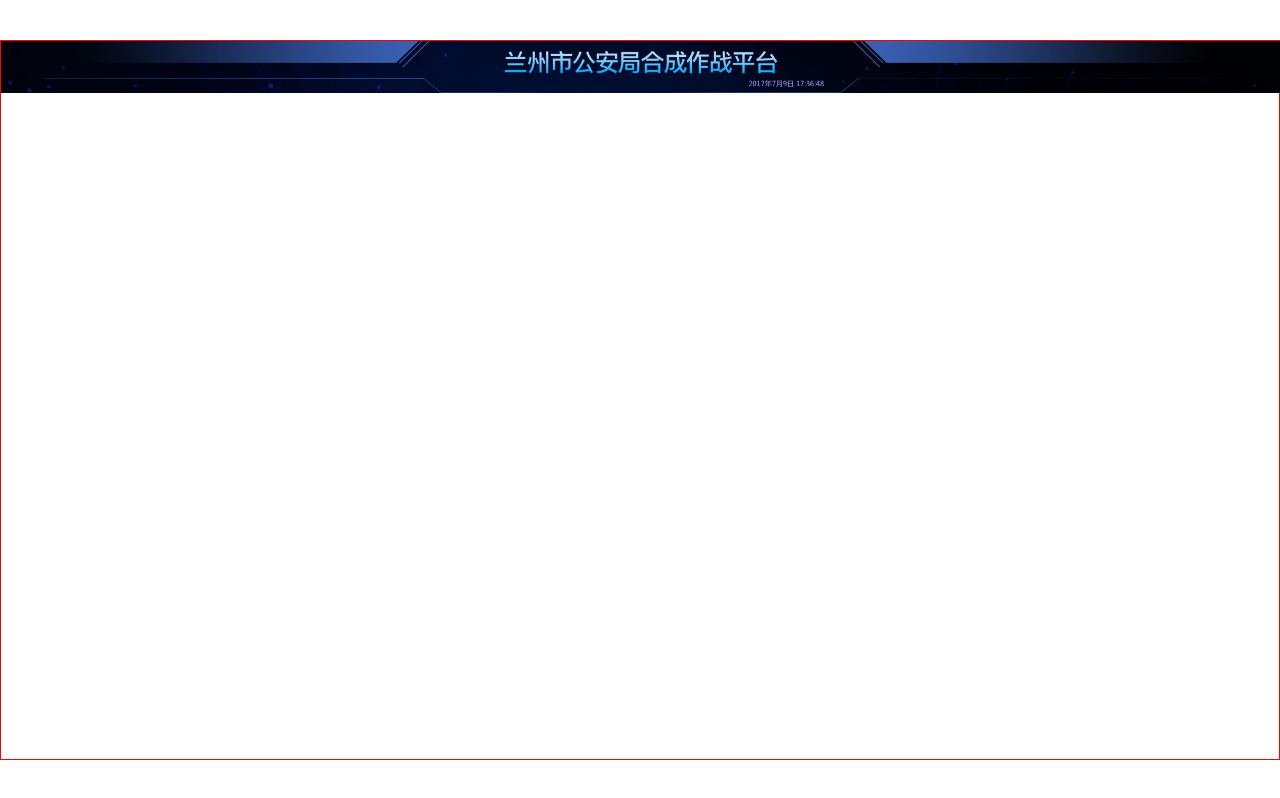
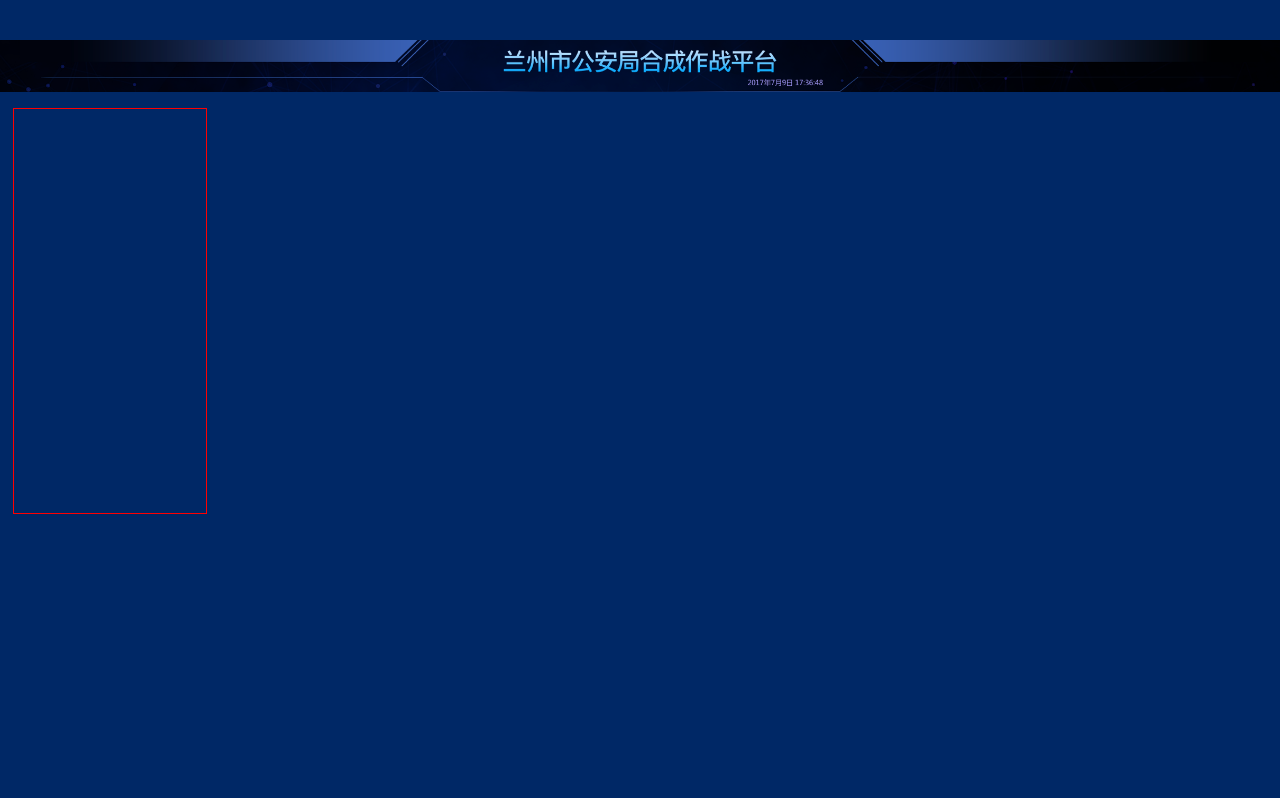
Before and after one commit to wgbcode/big-screen, a React (Vite) app: page / in a window 1280 px wide. Built offline with nearby package versions, Linux system fonts and the light colour scheme.

Commit message:
grid 布局，main 区分成五个 box

```diff
--- a/index.html
+++ b/index.html
@@ -22,7 +22,7 @@
     </script>
   </head>
   <body>
-    <div id="root" style="border: 1px solid red"></div>
+    <div id="root"></div>
     <script>
       root.style.width = pageWidth + "px";
       root.style.height = pageHeight + "px";
--- a/src/pages/home.scss
+++ b/src/pages/home.scss
@@ -1,8 +1,44 @@
 @import "../shared/_helper.scss";
 .home {
+  flex: 1;
+  @include flexColumn;
   header {
     height: px(99);
     width: px(2420);
     background-size: cover;
   }
+  main {
+    flex: 1;
+    display: grid;
+    grid-template:
+      "box1 box2 box4 box5" 755fr
+      "box3 box3 box4 box5" 363fr / 366fr 361fr 811fr 747fr;
+    grid-column-gap: px(28);
+    grid-row-gap: px(28);
+    padding-top: px(30);
+    margin: 0 px(25);
+    .section1 {
+      border: 1px solid red;
+      grid-area: box1;
+    }
+    .section2 {
+      //   border: 1px solid red;
+      grid-area: box2;
+    }
+    .section3 {
+      //   border: 1px solid red;
+      grid-area: box3;
+    }
+    .section4 {
+      //   border: 1px solid red;
+      grid-area: box4;
+    }
+    .section5 {
+      //   border: 1px solid red;
+      grid-area: box5;
+    }
+  }
+  footer {
+    height: px(68);
+  }
 }
--- a/src/shared/_helper.scss
+++ b/src/shared/_helper.scss
@@ -1,3 +1,13 @@
 @function px($n) {
   @return $n/2420 * 100rem;
 }
+$blue: #002866;
+$font-hei: -apple-system, "Noto Sans", "Helvetica Neue", Helvetica,
+  "Nimbus Sans L", Arial, "Liberation Sans", "PingFang SC", "Hiragino Sans GB",
+  "Noto Sans CJK SC", "Source Han Sans SC", "Source Han Sans CN",
+  "Microsoft YaHei", "Wenquanyi Micro Hei", "WenQuanYi Zen Hei", "ST Heiti",
+  SimHei, "WenQuanYi Zen Hei Sharp", sans-serif;
+@mixin flexColumn {
+  display: flex;
+  flex-direction: column;
+}
--- a/src/shared/style.scss
+++ b/src/shared/style.scss
@@ -1,5 +1,20 @@
+@import "./helper";
 * {
   margin: 0;
   padding: 0;
   box-sizing: border-box;
 }
+*::after {
+  box-sizing: border-box;
+}
+*::before {
+  box-sizing: border-box;
+}
+body {
+  font-size: 16px;
+  font-family: $font-hei;
+  background: $blue;
+}
+#root {
+  @include flexColumn;
+}
```
